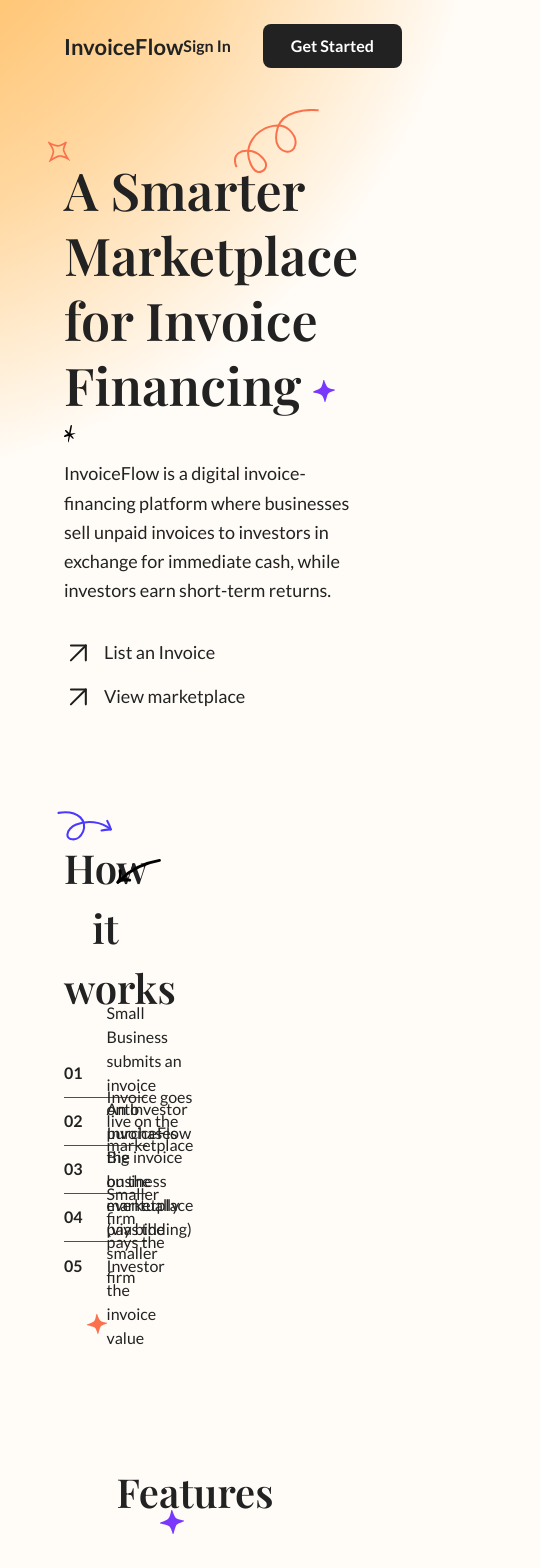
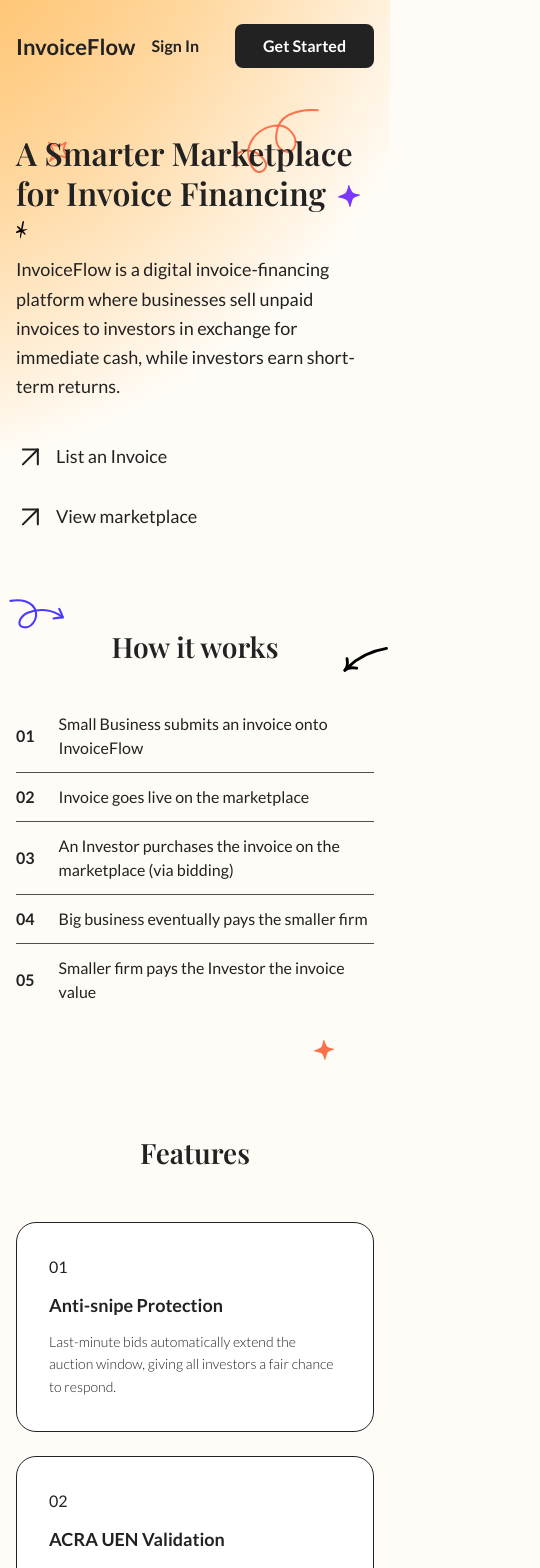
Before and after one commit to ihsankoolz/InvoiceFlow, a React (Vite) app in the folder frontend/: page / in a window 390 px wide. Shown: the top 1568 px of the page, 540 px wide, since content can reach past the window. Built offline with nearby package versions, Linux system fonts and the light colour scheme.

Commit message:
update landing page

```diff
--- a/frontend/src/pages/LandingPage.jsx
+++ b/frontend/src/pages/LandingPage.jsx
@@ -188,7 +188,7 @@
 
 function ArrowCTA({ children, to = '#' }) {
   return (
-    <Link to={to} className="flex items-center gap-3 group cursor-pointer">
+    <Link to={to} className="flex items-center gap-3 group cursor-pointer py-2">
       <img src={imgArrow} alt="" aria-hidden="true" className="w-7 h-7 group-hover:translate-x-1 transition-transform duration-200" />
       <span className="font-['Lato'] text-lg text-ink">{children}</span>
     </Link>
@@ -208,7 +208,7 @@
   }, [])
 
   return (
-    <div className="relative bg-cream min-h-screen">
+    <div className="relative bg-cream min-h-screen overflow-x-clip">
 
       {/* ── Keyframe definitions ───────────────────────────────────── */}
       <style>{`
@@ -254,12 +254,12 @@
 
       {/* ─── Navbar ─────────────────────────────────────────────── */}
       <nav
-        className="relative flex items-center justify-between px-16 py-6 border-b border-transparent whitespace-nowrap"
+        className="relative flex items-center justify-between px-4 sm:px-8 lg:px-16 py-6 border-b border-transparent whitespace-nowrap"
         style={{ zIndex: 2, ...fadeIn(heroVisible, 0) }}
       >
         <span className="font-['Lato'] font-bold text-[22px] text-ink">InvoiceFlow</span>
         <div className="flex items-center gap-8">
-          <Link to="/login" className="font-['Lato'] font-bold text-base text-ink hover:opacity-70 transition-opacity duration-200">
+          <Link to="/login" className="font-['Lato'] font-bold text-base text-ink hover:opacity-70 transition-opacity duration-200 py-2 px-1">
             Sign In
           </Link>
           <Link
@@ -272,7 +272,7 @@
       </nav>
 
       {/* ─── Hero ────────────────────────────────────────────────── */}
-      <section className="relative px-16 pt-16 pb-24 max-w-[1440px] mx-auto">
+      <section className="relative px-4 sm:px-8 lg:px-16 pt-10 pb-16 sm:pt-12 lg:pt-16 lg:pb-24 max-w-[1440px] mx-auto">
         {/* Spiral — top right */}
         <img
           src={imgSpiral} alt="" aria-hidden="true"
@@ -289,7 +289,7 @@
         <div className="relative flex items-center gap-16" style={{ zIndex: 1 }}>
           {/* Left: text content */}
           <div className="flex-1">
-            <h1 className="font-display font-semibold text-[52px] leading-tight text-ink mb-2 max-w-[700px]" style={fadeUp(heroVisible, 150)}>
+            <h1 className="font-display font-semibold text-[32px] sm:text-[44px] lg:text-[52px] leading-tight text-ink mb-2 max-w-[700px]" style={fadeUp(heroVisible, 150)}>
               A Smarter Marketplace for Invoice Financing
               {/* Purple diamond inline after heading */}
               <img src={imgPurpleDiamond} alt="" aria-hidden="true" className="inline-block ml-3 mb-1 pointer-events-none select-none" style={{ width: 22, verticalAlign: 'middle' }} />
@@ -316,8 +316,8 @@
       </section>
 
       {/* ─── How it works ────────────────────────────────────────── */}
-      <section ref={hiwRef} className="relative pt-8 pb-24 max-w-[1440px] mx-auto px-16">
-        <div className="grid grid-cols-2 gap-24 items-start">
+      <section ref={hiwRef} className="relative pt-6 pb-12 lg:pt-8 lg:pb-24 max-w-[1440px] mx-auto px-4 sm:px-8 lg:px-16">
+        <div className="grid grid-cols-1 lg:grid-cols-2 gap-12 lg:gap-24 items-start">
           {/* Left: decorative invoice cards */}
           <div className="relative h-[480px] hidden lg:block">
             {/* Outer div holds rotation (always applied); inner div holds float (animation only) */}
@@ -337,7 +337,7 @@
           <div className="relative">
             {/* Purple arrow — top-left, above heading */}
             <img src={hiwPurpleArrow} alt="" aria-hidden="true" className="absolute -top-10 pointer-events-none select-none w-16" style={{ left: 'calc(-1.5rem + 10px)', ...fadeIn(hiwInView, 100) }} />
-            <h2 className="font-display font-semibold text-[40px] text-ink text-center mb-8" style={fadeUp(hiwInView, 0)}>
+            <h2 className="font-display font-semibold text-[28px] lg:text-[40px] text-ink text-center mb-8" style={fadeUp(hiwInView, 0)}>
               How it works
             </h2>
             {/* Black arrow — right of heading */}
@@ -346,7 +346,7 @@
               {HOW_IT_WORKS.map((step, i) => (
                 <div
                   key={i}
-                  className={`flex items-center gap-6 h-[48px] w-full ${i < HOW_IT_WORKS.length - 1 ? 'border-b border-ink/80' : ''}`}
+                  className={`flex items-center gap-6 min-h-[48px] h-auto py-3 w-full ${i < HOW_IT_WORKS.length - 1 ? 'border-b border-ink/80' : ''}`}
                   style={fadeUp(hiwInView, 100 + i * 80)}
                 >
                   <span className="font-['Lato'] font-bold text-base text-ink shrink-0">0{i + 1}</span>
@@ -363,13 +363,13 @@
       </section>
 
       {/* ─── Features ────────────────────────────────────────────── */}
-      <section ref={featRef} className="relative pt-8 pb-24 max-w-[1440px] mx-auto px-16">
-        <h2 className="font-display font-semibold text-[40px] text-ink text-center mb-12" style={fadeUp(featInView, 0)}>
+      <section ref={featRef} className="relative pt-6 pb-12 lg:pt-8 lg:pb-24 max-w-[1440px] mx-auto px-4 sm:px-8 lg:px-16">
+        <h2 className="font-display font-semibold text-[28px] lg:text-[40px] text-ink text-center mb-12" style={fadeUp(featInView, 0)}>
           Features
         </h2>
         {/* Purple diamond — top left above grid */}
-        <img src={featPurpleDiamond} alt="" aria-hidden="true" className="absolute top-20 left-40 pointer-events-none select-none w-6" style={fadeIn(featInView, 200)} />
-        <div className="relative grid grid-cols-3 gap-6 max-w-[900px] mx-auto">
+        <img src={featPurpleDiamond} alt="" aria-hidden="true" className="absolute top-20 left-40 pointer-events-none select-none w-6 hidden sm:block" style={fadeIn(featInView, 200)} />
+        <div className="relative grid grid-cols-1 sm:grid-cols-2 lg:grid-cols-3 gap-6 max-w-[900px] mx-auto">
           {FEATURES.map((f, i) => (
             <div
               key={f.num}
@@ -389,16 +389,16 @@
       </section>
 
       {/* ─── For Businesses / For Investors ──────────────────────── */}
-      <section ref={forRef} className="relative py-24 max-w-[1440px] mx-auto px-16">
+      <section ref={forRef} className="relative py-12 lg:py-24 max-w-[1440px] mx-auto px-4 sm:px-8 lg:px-16">
         {/* Purple arrow — top right */}
-        <img src={forPurpleArrow} alt="" aria-hidden="true" className="absolute top-16 right-10 pointer-events-none select-none w-14" style={fadeIn(forInView, 100)} />
+        <img src={forPurpleArrow} alt="" aria-hidden="true" className="absolute top-16 right-10 pointer-events-none select-none w-14 hidden sm:block" style={fadeIn(forInView, 100)} />
         {/* Orange hollow diamond — bottom left */}
-        <img src={forOrangeDiamond} alt="" aria-hidden="true" className="absolute -bottom-1 left-96 pointer-events-none select-none w-5" style={fadeIn(forInView, 300)} />
-        <div className="grid grid-cols-2 divide-x divide-ink/20 gap-0">
+        <img src={forOrangeDiamond} alt="" aria-hidden="true" className="absolute -bottom-1 left-96 pointer-events-none select-none w-5 hidden lg:block" style={fadeIn(forInView, 300)} />
+        <div className="grid grid-cols-1 lg:grid-cols-2 divide-y lg:divide-y-0 lg:divide-x divide-ink/20">
           {/* For Businesses */}
-          <div className="pr-16 flex flex-col h-full" style={slideLeft(forInView, 0)}>
+          <div className="pb-10 lg:pb-0 lg:pr-16 flex flex-col h-full" style={slideLeft(forInView, 0)}>
             <p className="font-['Lato'] text-xl text-ink mb-4">For Businesses</p>
-            <h3 className="font-['Lato'] font-semibold text-[32px] text-ink leading-tight mb-6">
+            <h3 className="font-['Lato'] font-semibold text-[26px] lg:text-[32px] text-ink leading-tight mb-6">
               Stop waiting 90 days to get paid.
             </h3>
             <p className="font-['Lato'] text-base text-ink leading-relaxed mb-8">
@@ -409,9 +409,9 @@
           </div>
 
           {/* For Investors */}
-          <div className="pl-16 flex flex-col h-full" style={slideRight(forInView, 150)}>
+          <div className="pt-10 lg:pt-0 lg:pl-16 flex flex-col h-full" style={slideRight(forInView, 150)}>
             <p className="font-['Lato'] text-xl text-ink mb-4">For Investors</p>
-            <h3 className="font-['Lato'] font-semibold text-[32px] text-ink leading-tight mb-6">
+            <h3 className="font-['Lato'] font-semibold text-[26px] lg:text-[32px] text-ink leading-tight mb-6">
               Short-duration assets.
               <br />
               Verified debtors.
@@ -426,29 +426,29 @@
       </section>
 
       {/* ─── Our Team ────────────────────────────────────────────── */}
-      <section ref={teamRef} className="relative py-24 max-w-[1440px] mx-auto px-16">
+      <section ref={teamRef} className="relative py-12 lg:py-24 max-w-[1440px] mx-auto px-4 sm:px-8 lg:px-16">
 
-        <h2 className="font-display font-semibold text-[40px] text-ink text-center mb-12" style={fadeUp(teamInView, 0)}>
+        <h2 className="font-display font-semibold text-[28px] lg:text-[40px] text-ink text-center mb-12" style={fadeUp(teamInView, 0)}>
           Our Team
         </h2>
         {/* Asterisk1 — right side, slightly higher than rightmost circle */}
-        <img src={teamAsterisk1} alt="" aria-hidden="true" className="absolute top-[20%] right-40 pointer-events-none select-none w-4" style={fadeIn(teamInView, 200)} />
+        <img src={teamAsterisk1} alt="" aria-hidden="true" className="absolute top-[20%] right-40 pointer-events-none select-none w-4 hidden sm:block" style={fadeIn(teamInView, 200)} />
         {/* Asterisk2 — left side, slightly below Keene */}
-        <img src={teamAsterisk2} alt="" aria-hidden="true" className="absolute top-[52%] left-40 pointer-events-none select-none w-6" style={fadeIn(teamInView, 400)} />
-        <div className="grid grid-cols-3 gap-y-12 gap-x-12 max-w-[900px] mx-auto">
+        <img src={teamAsterisk2} alt="" aria-hidden="true" className="absolute top-[52%] left-40 pointer-events-none select-none w-6 hidden sm:block" style={fadeIn(teamInView, 400)} />
+        <div className="grid grid-cols-2 sm:grid-cols-3 gap-y-8 sm:gap-y-12 gap-x-6 sm:gap-x-12 max-w-[900px] mx-auto">
           {TEAM.map((member, i) => (
             <div key={member.name} className="flex flex-col items-center gap-4" style={fadeUp(teamInView, 80 + i * 70)}>
-              <div className="w-[220px] h-[220px] rounded-full bg-white border border-ink hover:shadow-md transition-shadow duration-300" />
+              <div className="w-[140px] h-[140px] sm:w-[180px] sm:h-[180px] lg:w-[220px] lg:h-[220px] rounded-full bg-white border border-ink hover:shadow-md transition-shadow duration-300" />
               <p className="font-['Lato'] text-lg text-ink text-center">{member.name}</p>
             </div>
           ))}
         </div>
         {/* Purple spiral — bottom right */}
-        <img src={teamPurpleSpiral} alt="" aria-hidden="true" className="absolute bottom-16 right-40 pointer-events-none select-none w-12" style={fadeIn(teamInView, 500)} />
+        <img src={teamPurpleSpiral} alt="" aria-hidden="true" className="absolute bottom-16 right-40 pointer-events-none select-none w-12 hidden sm:block" style={fadeIn(teamInView, 500)} />
       </section>
 
       {/* ─── Footer ──────────────────────────────────────────────── */}
-      <footer className="border-t border-ink/10 py-10 px-16 text-center">
+      <footer className="border-t border-ink/10 py-10 px-4 sm:px-8 lg:px-16 text-center">
         <p className="font-['Lato'] text-base text-ink/50">
           © 2026 InvoiceFlow · SMU IS213 Enterprise Solution Development
         </p>
```
